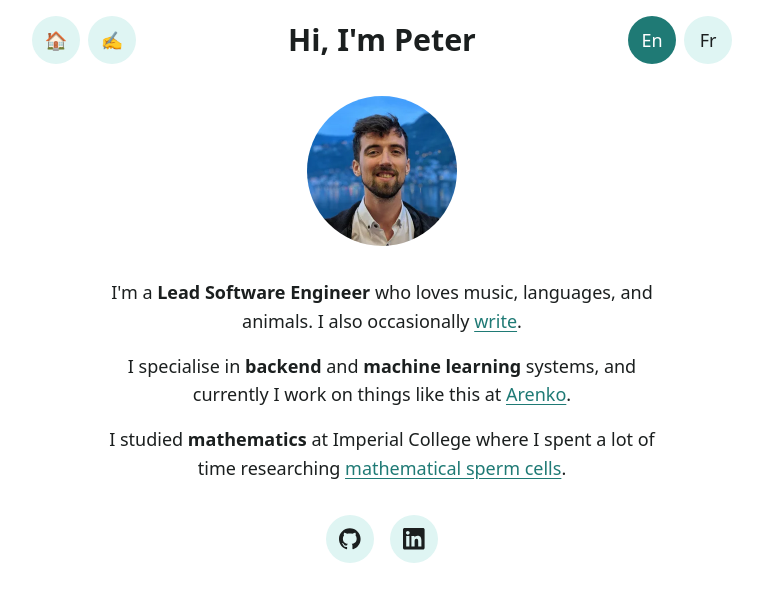
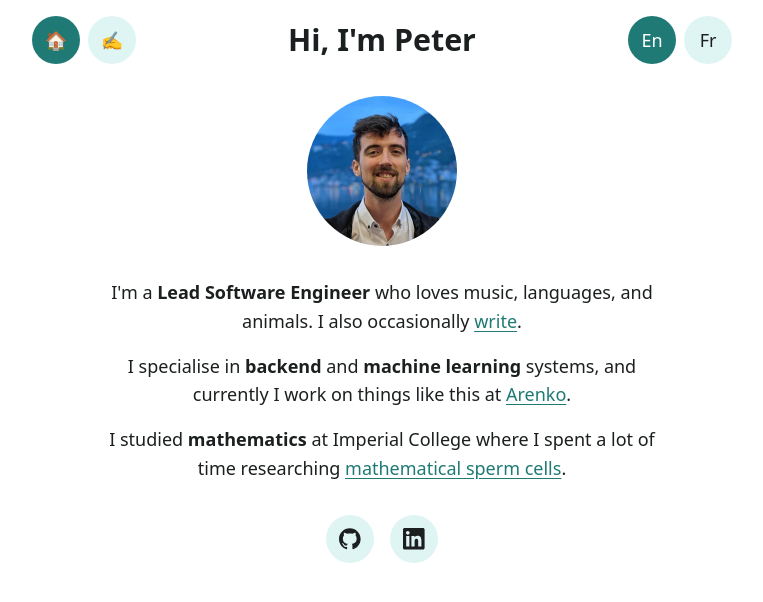
Before and after one commit to petermnhull/petermnhull.github.io, a React (Create React App) app: page /#/ in a window 1280 px wide. Shown: the top 602 px of the page, without its empty margins (258-1021 px from the left). Built offline with nearby package versions, Linux system fonts and the light colour scheme.

Commit message:
Fix navigation

```diff
--- a/src/components/Header.tsx
+++ b/src/components/Header.tsx
@@ -1,4 +1,4 @@
-import { Link } from "react-router-dom";
+import { NavLink } from "react-router-dom";
 import { Language, LanguageProps } from "./language";
 import { Page } from "./pages";
 
@@ -24,12 +24,12 @@ export default function Header(p: headerProps) {
   return (
     <header id="header">
       <nav className="header-left">
-        <Link className="round-button" to="/" aria-label="Home">
+        <NavLink className="round-button" to="/" end aria-label="Home">
           🏠
-        </Link>
-        <Link className="round-button" to="/blog" aria-label="Blog">
+        </NavLink>
+        <NavLink className="round-button" to="/blog" aria-label="Blog">
           ✍️
-        </Link>
+        </NavLink>
       </nav>
       <div className="header-title">{title}</div>
       <div className="header-right">
--- a/src/styling.css
+++ b/src/styling.css
@@ -160,7 +160,8 @@ time {
 }
 
 .round-button:hover,
-.round-button[aria-pressed="true"] {
+.round-button[aria-pressed="true"],
+.round-button[aria-current="page"] {
   background-color: var(--accent);
   color: var(--bg);
 }
```
